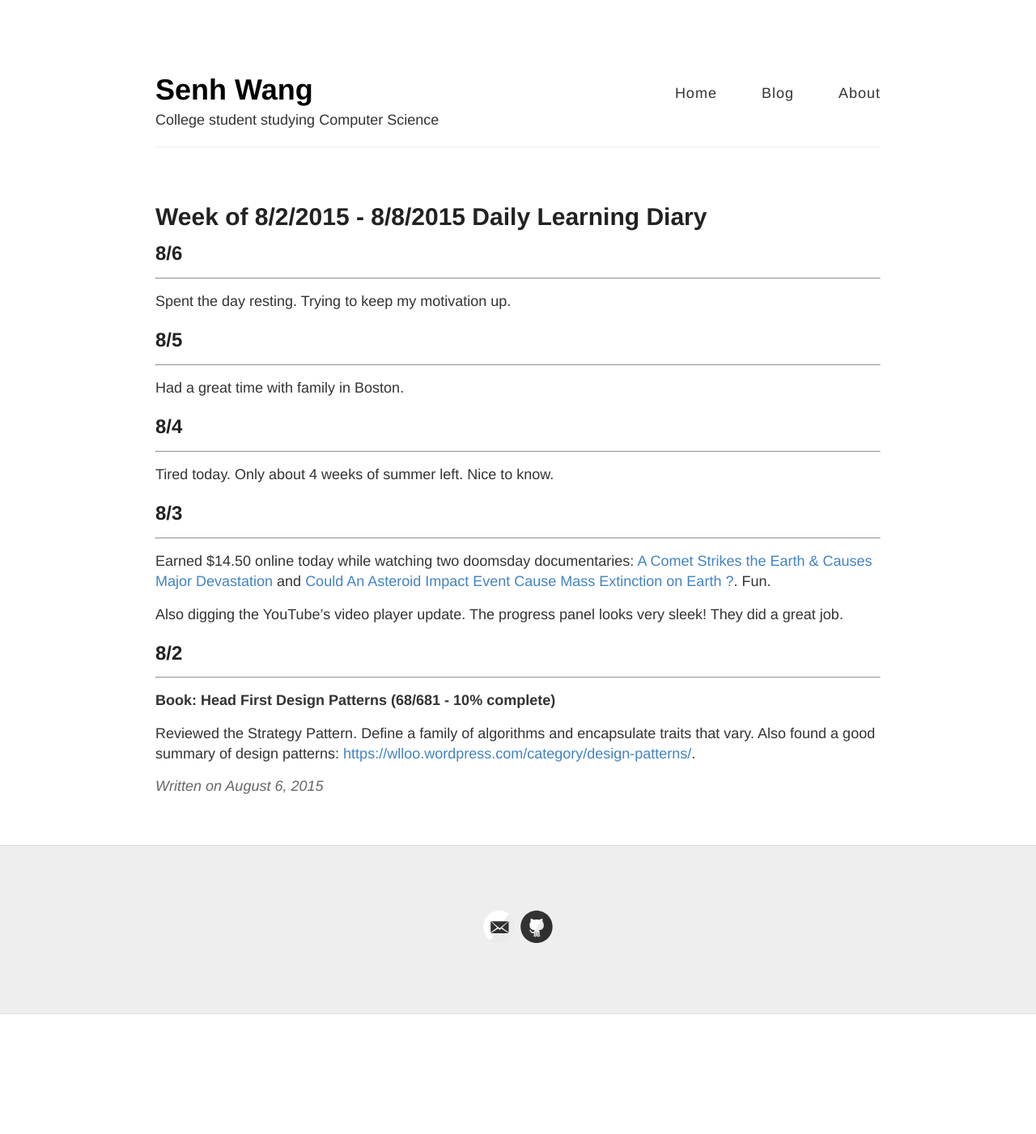
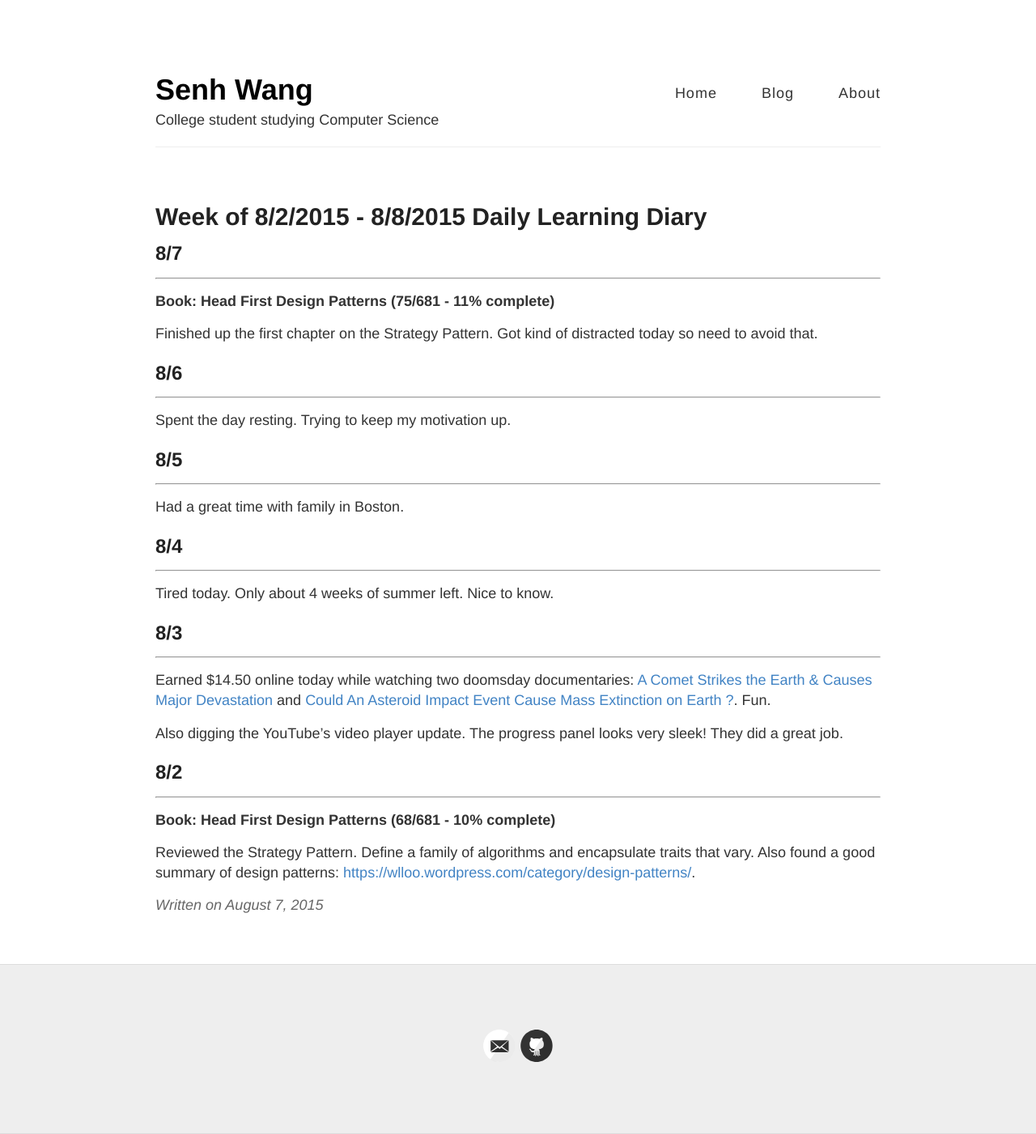
Before and after one commit to SenhW/senhw.github.io, a Jekyll site: the page built from _posts/2015-08-02-8-2-2015-learning-diary.md, in a window 1280 px wide. Shown: the whole page at 81% size. Built offline with Jekyll 4.4.1, drawn with Linux system fonts in a browser that asks for light colours; Markdown is read by kramdown in place of the engine named in the settings; before the commit the page ends 1253 px from its top, so only the background shows below that.

Commit message:
8/7 entry

```diff
--- a/_posts/2015-08-02-8-2-2015-learning-diary.md
+++ b/_posts/2015-08-02-8-2-2015-learning-diary.md
@@ -2,8 +2,14 @@
 layout: post
 title: Week of 8/2/2015 - 8/8/2015 Daily Learning Diary
 permalink: /blog/8-2-2015-learning-diary/
-date: 2015-08-06
+date: 2015-08-07
 ---
+
+## 8/7
+---
+**Book: Head First Design Patterns (75/681 - 11% complete)**
+
+Finished up the first chapter on the Strategy Pattern. Got kind of distracted today so need to avoid that.
 
 ## 8/6
 ---
```
